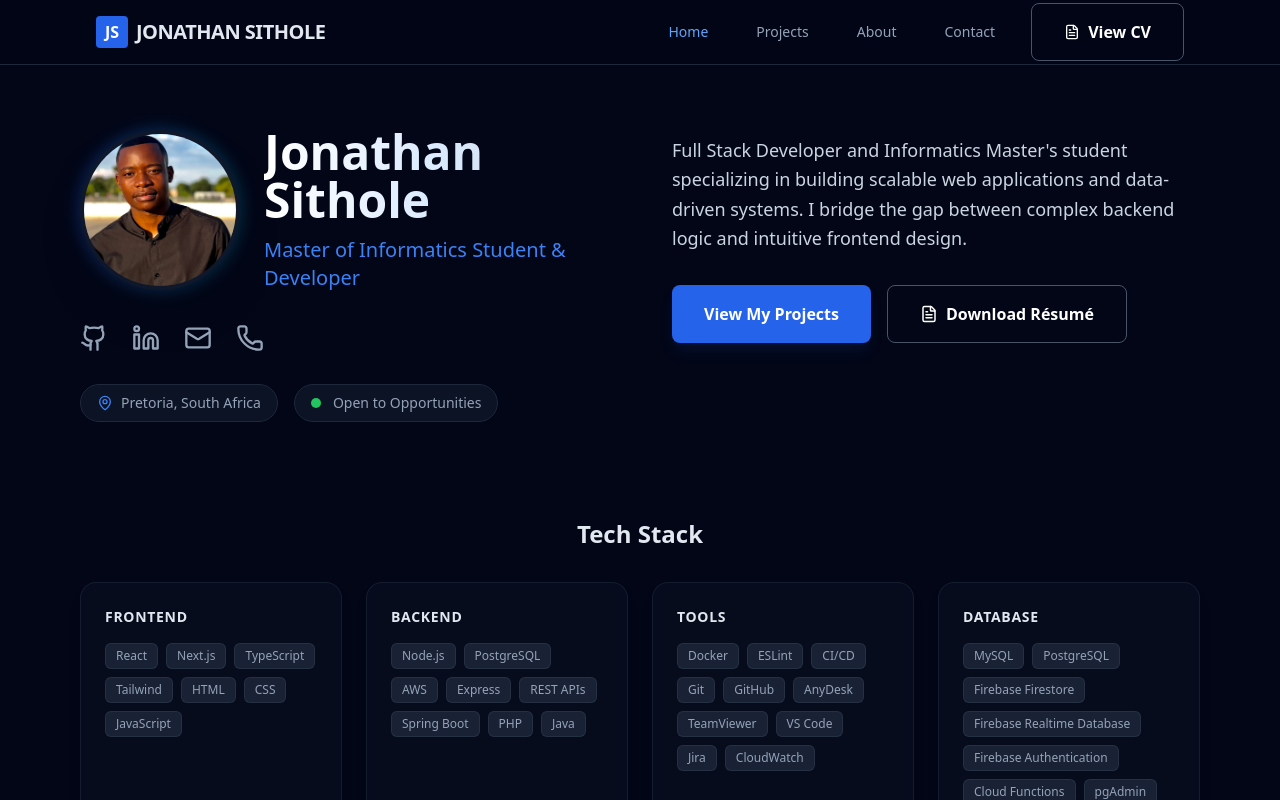
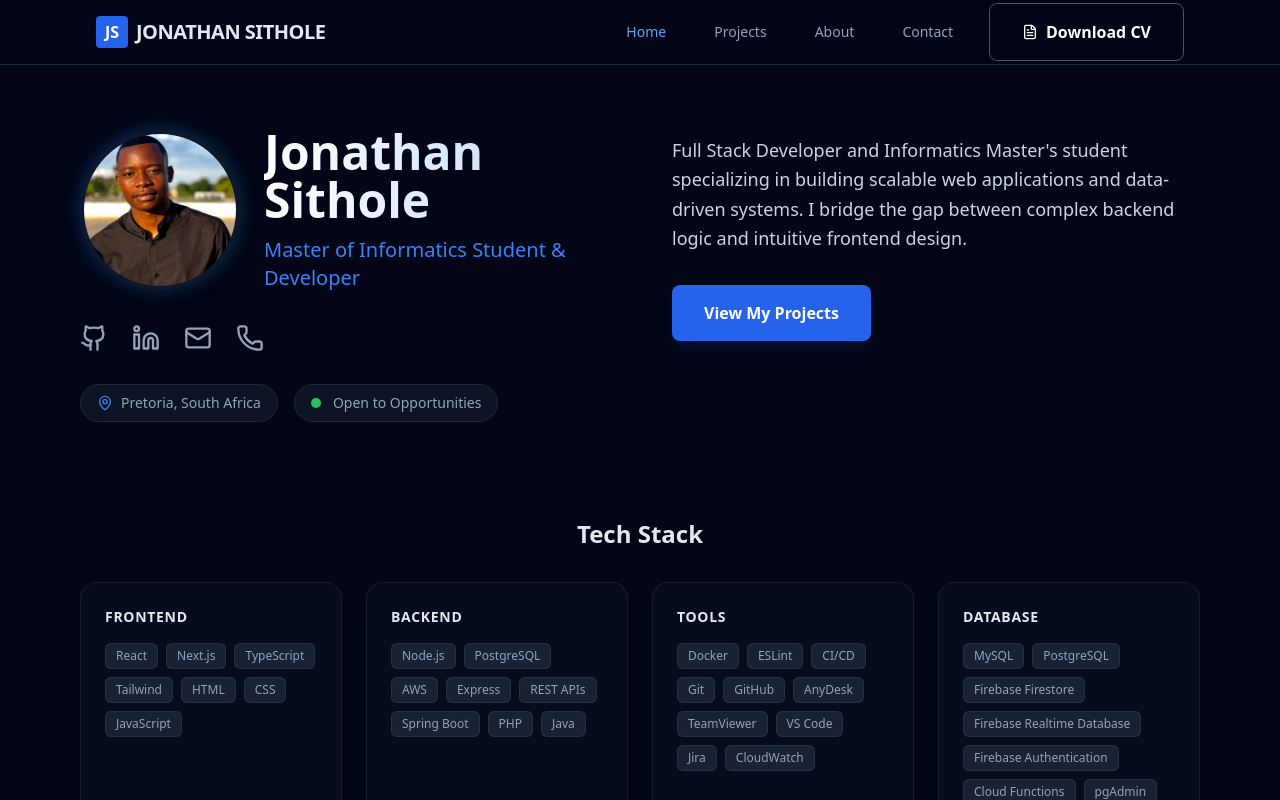
Before and after one commit to jonathansithole/portfolio, a React (Vite) app: page / in a window 1280 px wide. Shown: the top 800 px of the page. Built offline with nearby package versions, Linux system fonts and the light colour scheme.

Commit message:
Rename CV file to fix 404 error

```diff
--- a/App.tsx
+++ b/App.tsx
@@ -128,12 +128,12 @@ const Navbar = ({ activeTab, setTab }: { activeTab: string, setTab: (t: string)
             </button>
           ))}
           <a
-  href="/documents/JS_CV.pdf" // <--- UPDATED NAME
-  download="Jonathan_Sithole_CV.pdf" // This is the name the user sees when downloading
+  href="/documents/JS_CV.pdf"
+  download="Jonathan_Sithole_CV.pdf"
   className="px-8 py-4 bg-transparent border border-slate-600 hover:border-slate-400 hover:bg-slate-800/50 text-white rounded-lg font-bold flex items-center justify-center gap-2 transition-all"
 >
   <FileText size={16} />
-  View CV
+  Download CV
 </a>
 
         </div>
@@ -196,7 +196,7 @@ const Home = ({ setTab }: { setTab: (t: string) => void }) => {
               <div className="relative group">
                 <div className="absolute -inset-0.5 bg-gradient-to-r from-blue-600 to-cyan-600 rounded-full blur opacity-30 group-hover:opacity-60 transition duration-500"></div>
                 <div className="relative w-40 h-40 rounded-full overflow-hidden border-4 border-slate-900 shadow-2xl">
-                  <img src="public/images/headshot.png" alt="Jonathan Sithole" className="object-cover w-full h-full transform transition duration-500 group-hover:scale-105" onError={(e) => { (e.target as HTMLImageElement).src = "https://via.placeholder.com/150"; }} />
+                  <img src="/images/headshot.png" alt="Jonathan Sithole" className="object-cover w-full h-full transform transition duration-500 group-hover:scale-105" onError={(e) => { (e.target as HTMLImageElement).src = "https://via.placeholder.com/150"; }} />
                 </div>
               </div>
               <div>
@@ -235,9 +235,7 @@ const Home = ({ setTab }: { setTab: (t: string) => void }) => {
               <button onClick={() => setTab("projects")} className="px-8 py-4 bg-blue-600 hover:bg-blue-700 text-white rounded-lg font-bold transition-all transform hover:scale-105 shadow-lg shadow-blue-900/20">
                 View My Projects
               </button>
-              <button className="px-8 py-4 bg-transparent border border-slate-600 hover:border-slate-400 hover:bg-slate-800/50 text-white rounded-lg font-bold flex items-center justify-center gap-2 transition-all">
-                <FileText size={18} /> Download Résumé
-              </button>
+
             </div>
           </div>
         </div>
@@ -510,7 +508,7 @@ const AboutView = () => (
       <div className="max-w-6xl mx-auto flex flex-col items-center text-center gap-8 mb-16 border-b border-slate-800 pb-12">
         <div className="flex flex-col md:flex-row items-center gap-6">
           <div className="relative w-40 h-40 shrink-0 rounded-full overflow-hidden border-4 border-slate-800 shadow-2xl">
-            <img src="public/images/headshot.png" alt="Jonathan Sithole" className="object-cover w-full h-full" onError={(e) => { (e.target as HTMLImageElement).src = "https://via.placeholder.com/150"; }} />
+            <img src="/images/headshot.png" alt="Jonathan Sithole" className="object-cover w-full h-full" onError={(e) => { (e.target as HTMLImageElement).src = "https://via.placeholder.com/150"; }} />
           </div>
           <div className="text-center md:text-left">
             <h1 className="text-4xl md:text-5xl font-black text-white">Jonathan Sithole</h1>
```
